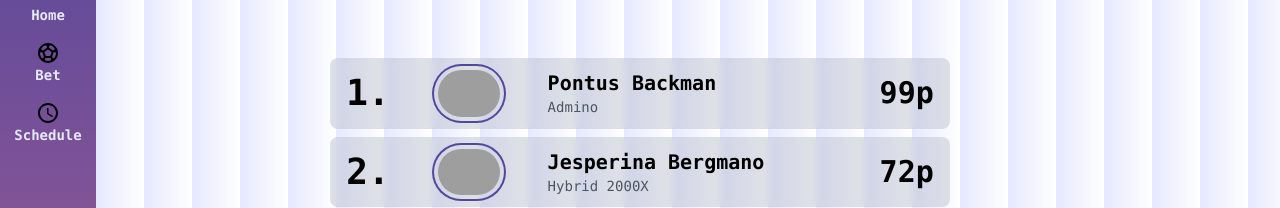
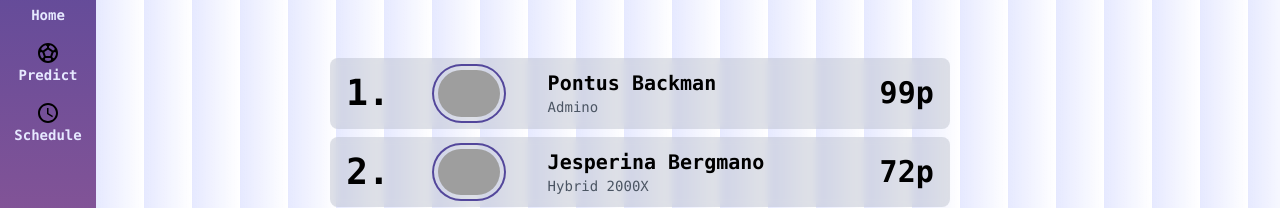
Before and after one commit to ponbac/messi-time, a Next.js app: page / in a window 1280 px wide. Shown: the part 138-346 px from the top of the page. Built offline with nearby package versions, Linux system fonts and the light colour scheme; grey boxes are pictures that could not be loaded; a web font is replaced by a local one.

Commit message:
schedule spacing

```diff
--- a/components/Navbar.tsx
+++ b/components/Navbar.tsx
@@ -25,10 +25,10 @@ const Navbar: FC<{}> = ({}) => {
           <p className="text-neutral font-semibold text-sm font-mono">Home</p>
         </div>
       </Link>
-      <Link href="/bet">
+      <Link href="/predict">
         <div className="mt-4 flex flex-col items-center hover:cursor-pointer hover:italic">
           <SportsSoccerIcon className="fill-neutral w-12 h-12 transition-all hover:w-14 hover:h-14" />
-          <p className="text-neutral font-semibold text-sm font-mono">Bet</p>
+          <p className="text-neutral font-semibold text-sm font-mono">Predict</p>
         </div>
       </Link>
       <Link href="/schedule">
--- a/pages/bet/group/[id].tsx
+++ b/pages/predict/group/[id].tsx
@@ -129,11 +129,11 @@ const GroupBlock: FC<{}> = ({}) => {
           href={
             (id as string).toUpperCase() === "H"
               ? "/"
-              : `/bet/group/${nextGroupId()}`
+              : `/predict/group/${nextGroupId()}`
           }
         >
           <div className="hover:cursor-pointer text-center bg-gradient-to-r from-primary to-secondary text-white transition-all w-32 hover:w-36 hover:text-neutral/80 p-2 rounded-xl font-bold">
-            {(id as string).toUpperCase() === "H" ? "Save!" : "Next Group"}
+            {(id as string).toUpperCase() === "H" ? "Save" : "Next Group"}
           </div>
         </Link>
       </motion.div>
--- a/pages/bet/index.tsx
+++ b/pages/predict/index.tsx
@@ -4,7 +4,7 @@ import Link from "next/link";
 import ReorderableGroup from "../../components/ReorderableGroup";
 import { useGroups } from "../../utils/dataFetcher";
 
-const Betting: React.FC<{}> = () => {
+const Predict: React.FC<{}> = () => {
   const { groups, isLoading, isError } = useGroups();
 
   if (isLoading) {
@@ -33,7 +33,7 @@ const Betting: React.FC<{}> = () => {
             <ReorderableGroup key={group.id} group={group} />
           ))}
       </div>
-      <Link href="/bet/group/a">
+      <Link href="/predict/group/a">
         <div className="mb-6 hover:cursor-pointer text-center bg-gradient-to-r from-primary to-secondary text-white transition-all w-32 hover:w-36 hover:text-neutral/80 p-2 rounded-xl font-bold">
           Games &#8594;
         </div>
@@ -42,4 +42,4 @@ const Betting: React.FC<{}> = () => {
   );
 };
 
-export default Betting;
+export default Predict;
--- a/pages/schedule.tsx
+++ b/pages/schedule.tsx
@@ -60,12 +60,12 @@ const Schedule: FC<{}> = ({}) => {
   return (
     <div className="min-h-screen font-mono flex flex-col items-center justify-center my-6">
       <motion.div
-        className="flex flex-col items-center justify-center gap-4"
+        className="flex flex-col items-center justify-center gap-2"
         initial={{ opacity: 0 }}
         animate={{ opacity: 1 }}
         transition={{ duration: 0.5 }}
       >
-        <h1 className="text-5xl font-bold bg-clip-text text-transparent bg-gradient-to-r from-primary to-secondary">
+        <h1 className="text-5xl font-bold bg-clip-text text-transparent bg-gradient-to-r from-primary to-secondary mb-2">
           Schedule
         </h1>
         {games && games?.map((game) => <GameBlock key={game.id} game={game} />)}
```
